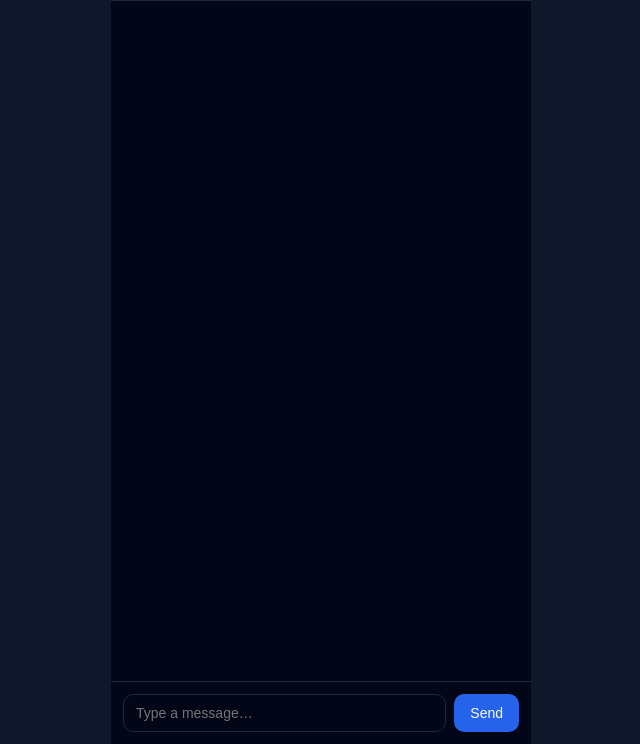
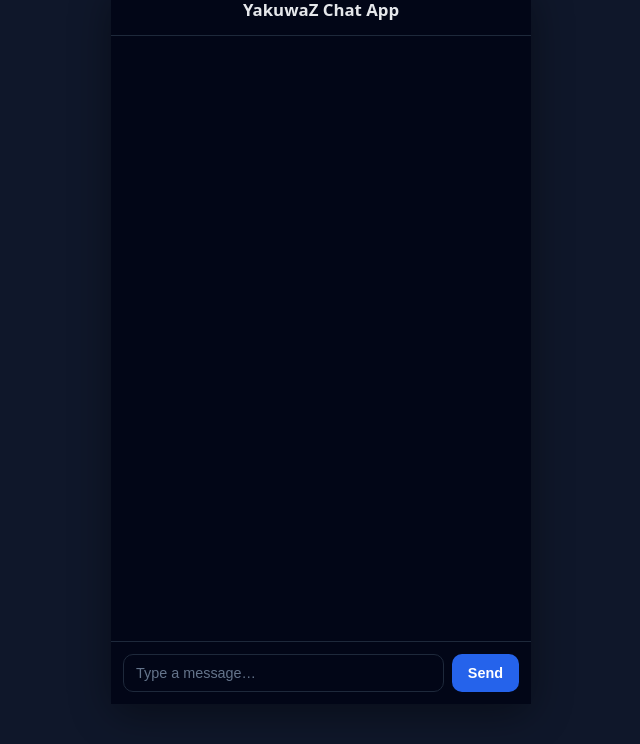
Before and after one commit to Yakuwafredrick/chat-app, a website: page public/index.html in a window 1280 px wide. Shown: the part 56-800 px from the top of the page, without its empty margins (319-959 px from the left). Drawn offline with nearby package versions, Linux system fonts and the light colour scheme; no server answers.

Commit message:
Refactor CSS for layout and styling improvements

```diff
--- a/public/style.css
+++ b/public/style.css
@@ -1,54 +1,87 @@
+/* =========================
+   RESET & BASE
+========================= */
 * {
   box-sizing: border-box;
   margin: 0;
   padding: 0;
 }
 
+html, body {
+  height: 100%;
+}
+
 body {
   font-family: system-ui, -apple-system, BlinkMacSystemFont, "Segoe UI", sans-serif;
   background: #0f172a;
   color: #e5e7eb;
-      height: 100vh;
   display: flex;
   justify-content: center;
   align-items: center;
+  overflow: hidden;
 }
 
+/* =========================
+   CHAT CONTAINER
+========================= */
 .chat-container {
   user-select: none;
   width: 100%;
   max-width: 420px;
-      height: 100vh;
+  height: 100dvh; /* modern mobile support */
   background: #020617;
   display: flex;
   flex-direction: column;
+
+  /* Desktop polish */
+  border-radius: 0;
 }
 
+/* Desktop / tablet rounding */
+@media (min-width: 640px) {
+  .chat-container {
+    height: 90vh;
+    border-radius: 16px;
+    box-shadow: 0 10px 40px rgba(0,0,0,0.4);
+  }
+}
+
+/* =========================
+   HEADER
+========================= */
 .chat-header {
-      padding: 16px;
+  padding: 14px 16px;
   background: #020617;
   border-bottom: 1px solid #1e293b;
-      font-size: 18px;
+  font-size: 1.05rem;
   font-weight: 600;
   text-align: center;
+  flex-shrink: 0;
 }
 
+/* =========================
+   MESSAGES
+========================= */
 .messages {
   flex: 1;
   overflow-y: auto;
-      padding: 16px;
+  padding: 14px;
   display: flex;
   flex-direction: column;
   gap: 10px;
+
+  /* Smooth scrolling on mobile */
+  -webkit-overflow-scrolling: touch;
 }
 
 .message {
-      max-width: 75%;
+  max-width: 78%;
   padding: 10px 14px;
   border-radius: 14px;
   background: #1e293b;
-      font-size: 14px;
-      line-height: 1.4;
+  font-size: 0.9rem;
+  line-height: 1.45;
+  word-wrap: break-word;
   animation: fadeIn 0.2s ease;
 }
 
@@ -57,6 +90,61 @@
   background: #2563eb;
 }
 
+/* Slightly larger text on big screens */
+@media (min-width: 768px) {
+  .message {
+    font-size: 0.95rem;
+  }
+}
+
+/* =========================
+   INPUT AREA
+========================= */
+.chat-input {
+  display: flex;
+  gap: 8px;
+  padding: 12px;
+  border-top: 1px solid #1e293b;
+  background: #020617;
+  flex-shrink: 0;
+
+  /* Safe area support for notched phones */
+  padding-bottom: calc(12px + env(safe-area-inset-bottom));
+}
+
+.chat-input input {
+  flex: 1;
+  padding: 10px 12px;
+  border-radius: 10px;
+  border: 1px solid #1e293b;
+  outline: none;
+  background: #020617;
+  color: #e5e7eb;
+  font-size: 0.9rem;
+}
+
+.chat-input input::placeholder {
+  color: #64748b;
+}
+
+.chat-input button {
+  padding: 0 16px;
+  border-radius: 10px;
+  border: none;
+  background: #2563eb;
+  color: white;
+  font-size: 0.9rem;
+  font-weight: 600;
+  cursor: pointer;
+}
+
+.chat-input button:active {
+  transform: scale(0.96);
+}
+
+/* =========================
+   ANIMATIONS
+========================= */
 @keyframes fadeIn {
   from {
     opacity: 0;
@@ -67,37 +155,3 @@
     transform: translateY(0);
   }
 }
-
-    .chat-input {
-      display: flex;
-      gap: 8px;
-      padding: 12px;
-      border-top: 1px solid #1e293b;
-      background: #020617;
-    }
-
-    .chat-input input {
-      flex: 1;
-      padding: 10px 12px;
-      border-radius: 10px;
-      border: none;
-      outline: none;
-      background: #020617;
-      color: #e5e7eb;
-      border: 1px solid #1e293b;
-      font-size: 14px;
-    }
-
-    .chat-input button {
-      padding: 0 16px;
-      border-radius: 10px;
-      border: none;
-      background: #2563eb;
-      color: white;
-      font-size: 14px;
-      cursor: pointer;
-    }
-
-    .chat-input button:active {
-      transform: scale(0.97);
-    }
```
Lines whose indentation alone changed are shown as unchanged.
